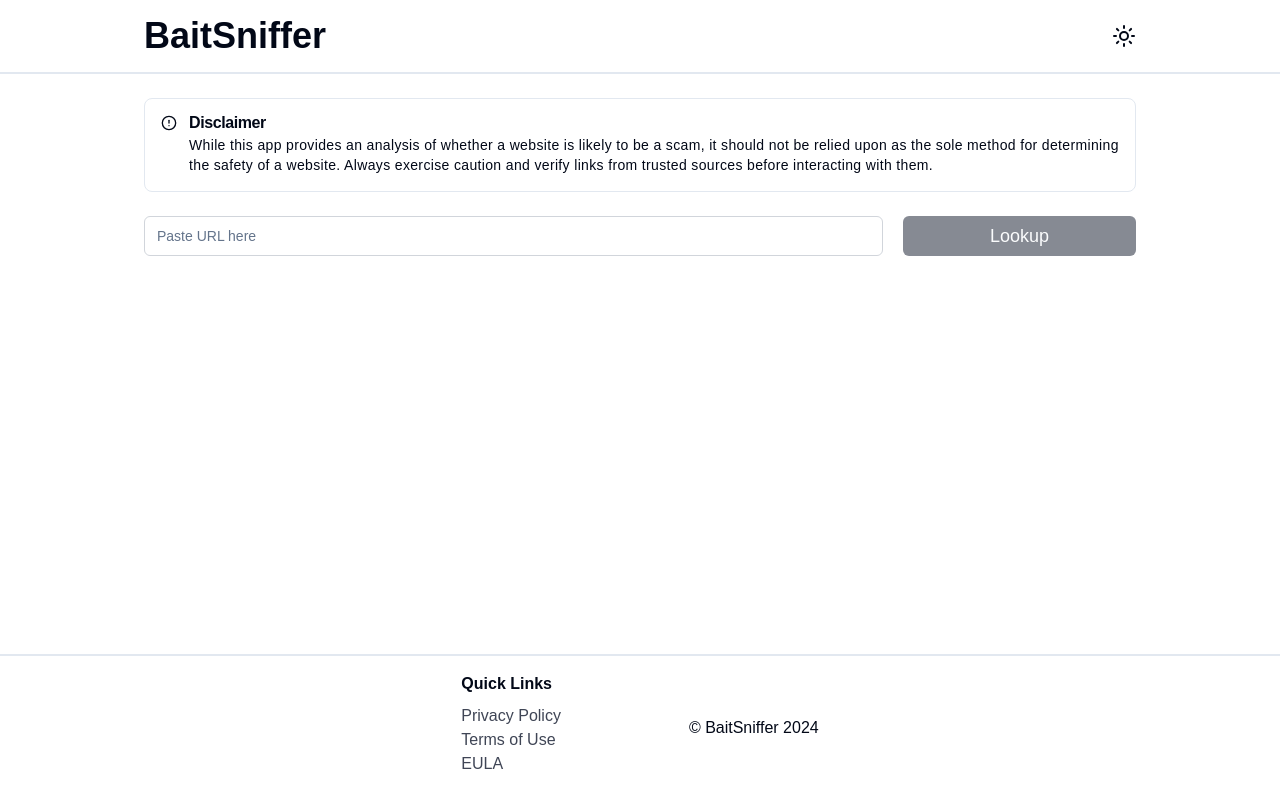
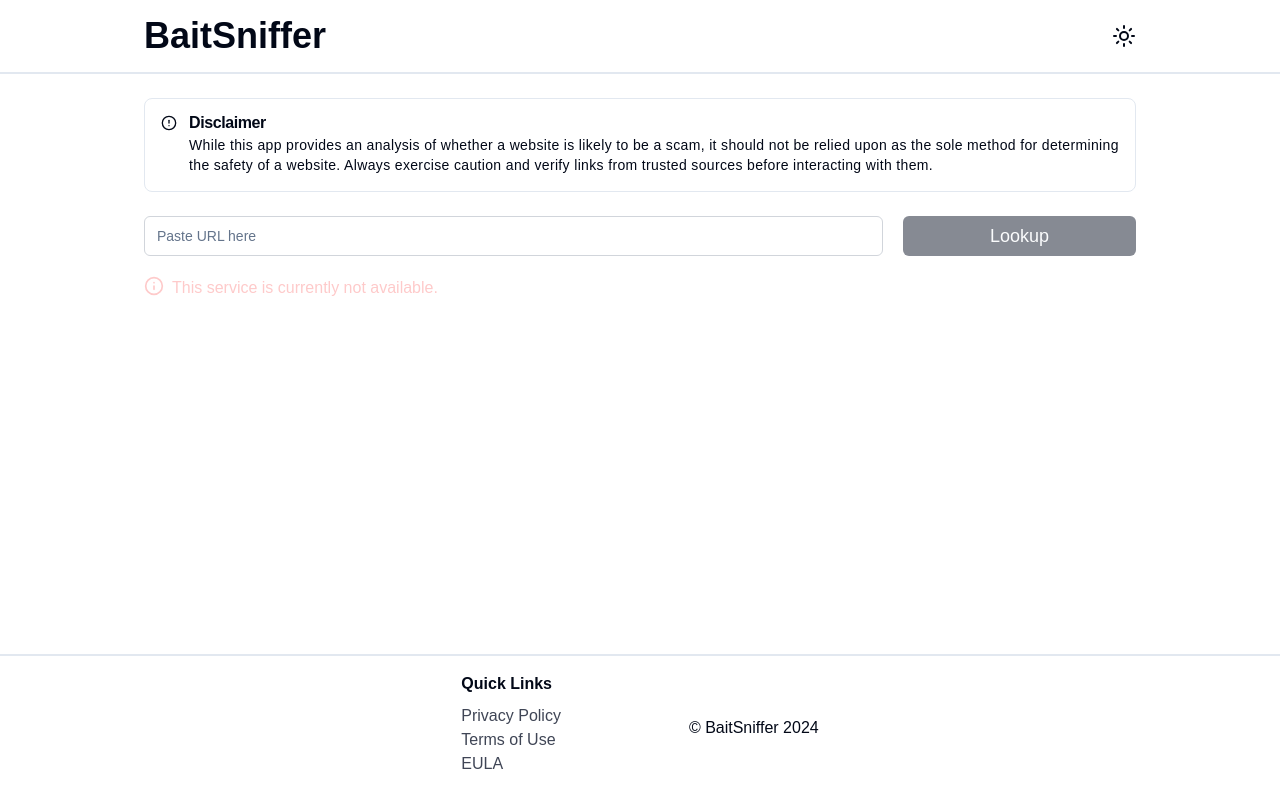
Before and after one commit to jallenmanaloto/sniffer-ui, a Next.js app: page / in a window 1280 px wide. Built offline with nearby package versions, Linux system fonts and the light colour scheme; no server answers.

Commit message:
feat: add message if service is available

```diff
--- a/src/app/page.tsx
+++ b/src/app/page.tsx
@@ -8,6 +8,18 @@
 import { responseData } from "@/data/mock";
 import { useHealthCheck } from "@/data/api/hooks";
 import { useAnalysis } from "@/lib/store";
+import { Info } from "lucide-react";
+
+function UnavailableService() {
+  return (
+    <div className="flex gap-2 py-5">
+      <Info className="text-red-200 h-5 w-5" />
+      <p className="text-red-200">
+        This service is currently not available.
+      </p>
+    </div>
+  )
+}
 
 export default function Home() {
   const { data: health } = useHealthCheck();
@@ -19,6 +31,7 @@
       <main className="container flex-grow mx-auto px-8 lg:px-36">
         <Disclaimer />
         <Lookup available={health} />
+        {health ? <UnavailableService /> : null}
         {analysisResponse === null ? null : <Analysis response={responseData} />}
       </main>
       <Footer />
```
